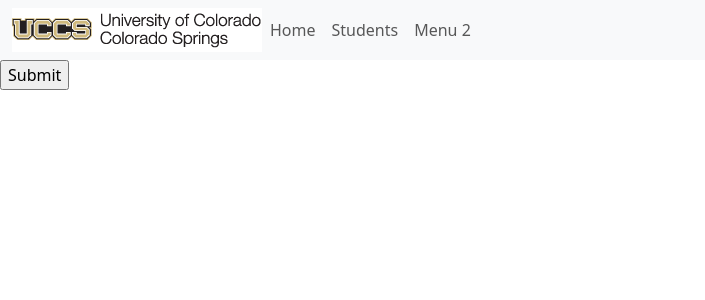
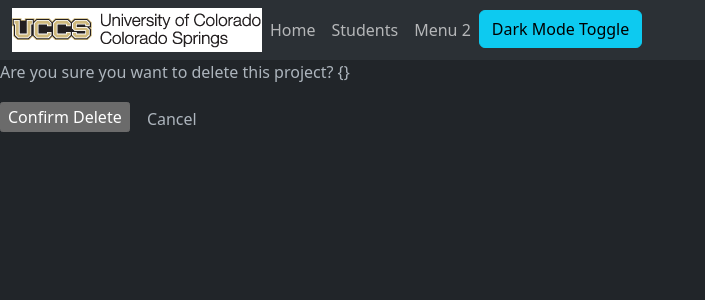
Before and after one commit to JGFuZe/CS3300-Django, a Django app: page /portfolio/1/delete_project/1/ in a window 1280 px wide. Shown: the top 300 px of the page, without its empty margins (0-705 px from the left). Run offline with Django 4.2, Linux system fonts and the light colour scheme; tables that the repository leaves empty hold one stand-in row (values such as "Sample post"); some libraries are stand-ins or nearby versions.

Commit message:
10/19/2023

```diff
--- a/django_project/settings.py
+++ b/django_project/settings.py
@@ -14,6 +14,8 @@
 """
 
 from pathlib import Path
+
+#CMS_COLOR_SCHEME = "dark"
 
 # Build paths inside the project like this: BASE_DIR / 'subdir'.
 BASE_DIR = Path(__file__).resolve().parent.parent
@@ -135,3 +137,6 @@
 # https://docs.djangoproject.com/en/4.2/ref/settings/#default-auto-field
 
 DEFAULT_AUTO_FIELD = "django.db.models.BigAutoField"
+
+
+#CMS_COLOR_SCHEME_TOGGLE = True
--- a/portfolio_app/admin.py
+++ b/portfolio_app/admin.py
@@ -2,8 +2,9 @@
 
 # Register your models here.
 
-from .models import Student, Portfolio, Project
+from .models import *
 
 admin.site.register(Student)
 admin.site.register(Portfolio)
 admin.site.register(Project)
+admin.site.register(ThemeChanger)
--- a/portfolio_app/forms.py
+++ b/portfolio_app/forms.py
@@ -6,4 +6,4 @@
 class ProjectForm(ModelForm):
     class Meta:
         model = Project
-        fields =('__all__')
+        fields =['title', 'discription']
--- a/portfolio_app/models.py
+++ b/portfolio_app/models.py
@@ -7,7 +7,7 @@
 
     title = models.CharField(max_length=200)
     contact_email = models.CharField(max_length=200)
-    is_active = models.BooleanField(default=False)
+    is_active = models.BooleanField(default=False, blank=True, null=True)
     about = models.TextField(blank=True)
 
 
@@ -68,6 +68,10 @@
     def get_absolute_url(self):
         return reverse('project-detail', args=[str(self.id)])
 
+
+class ThemeChanger(models.Model):
+    is_dark = models.BooleanField(default=False)
+
 """""
 # Model to represent the relationship between projects and portfolios.]
 # Each instance of this model will have a reference to a Portfolio and a Project,
--- a/portfolio_app/templates/portfolio_app/base_template.html
+++ b/portfolio_app/templates/portfolio_app/base_template.html
@@ -1,6 +1,6 @@
 {% load static %}
 <!DOCTYPE html>
-<html lang="en">
+<html lang="en" data-bs-theme="{% if theme_mode %}light{% else %}dark{% endif %}">
 <head>
 <title>UCCS CS Students</title>
 <meta charset="utf-8" />
@@ -8,6 +8,8 @@
 {% load bootstrap5 %}
 {% bootstrap_css %}
 {% bootstrap_javascript %}
+<link href="https://cdn.jsdelivr.net/npm/bootstrap@5.3.0/dist/css/bootstrap.min.css" rel="stylesheet">
+<link rel="stylesheet" href="https://cdn.jsdelivr.net/npm/bootstrap-icons@1.10.5/font/bootstrap-icons.css">
 </head>
 
 
@@ -28,6 +30,9 @@
                 <li class="nav-item">
                     <a class="nav-link" href="#">Menu 2</a>
                 </li>
+                <li class="nav-item">
+                    <a href="{% url 'theme' %}" class="btn btn-info" role="button">Dark Mode Toggle</a>
+                </li>
             </ul>
         </div>
     </div>
--- a/portfolio_app/templates/portfolio_app/delete_project_form.html
+++ b/portfolio_app/templates/portfolio_app/delete_project_form.html
@@ -5,6 +5,8 @@
 {% block content %}
   <form action="" method="POST">
     {% csrf_token %}
-    <input type="submit" name="Submit" />
+    <p>Are you sure you want to delete this project? {}</p>
+    <input type="submit" name="Submit", value="Confirm Delete" />
+    <button onclick="window.history.back();" class="btn btn-default" type="button">Cancel</button>
   </form>
 {% endblock %}
--- a/portfolio_app/templates/portfolio_app/index.html
+++ b/portfolio_app/templates/portfolio_app/index.html
@@ -11,9 +11,10 @@
 <ul class="list-group">
     {% for i in student_active_portfolios %}
         <li class="list-group-item">Name: {{i.name}}
-            <p><strong>Portfolio:{{ i.portfolio.title }}
-            <a class="btn btn-primary" href="{{ i.portfolio.get_absolute_url }}" role="button">View</a>
+            <p><strong>Portfolio: </strong>{{ i.portfolio.title }}
+            <a class="btn btn-primary" href="{{ i.portfolio.get_absolute_url }}" role="button">View</a> </p>
         </li>
     {% endfor %}
 </ul>
+
 {% endblock %}
--- a/portfolio_app/templates/portfolio_app/portfolio_detail.html
+++ b/portfolio_app/templates/portfolio_app/portfolio_detail.html
@@ -23,7 +23,9 @@
         <li>
           {{ project.title }}:
           <a class="btn btn-primary" href="{{ project.get_absolute_url }}" role="button">View</a>
+          <a class="btn btn-primary" href="{% url 'update_project' portfolio.id project.id %}" role="button">Update</a>
           <a class="btn btn-primary" href="{% url 'delete_project' portfolio.id project.id %}" role="button">Delete</a>
+
 
         </li>
       {% endfor %}
--- a/portfolio_app/urls.py
+++ b/portfolio_app/urls.py
@@ -19,7 +19,10 @@
     path('projects/<int:pk>', views.ProjectDetailView.as_view(), name='project-detail'),
 
     path('portfolio/<int:portfolio_id>/create_project/', views.createProject, name='create_project'),
+    path('portfolio/<int:portfolio_id>/delete_project/<int:project_id>/', views.deleteProject, name='delete_project'),
+    path('portfolio/<int:portfolio_id>/update_project/<int:project_id>/', views.updateProject, name='update_project'),
 
-    path('portfolio/<int:portfolio_id>/delete_project/<int:project_id>/', views.deleteProject, name='delete_project'),
+
+    path('theme/', views.ThemeChangerView,name='theme'),
 
 ]
--- a/portfolio_app/views.py
+++ b/portfolio_app/views.py
@@ -2,8 +2,8 @@
 from django.http import HttpResponse
 from django.views import generic
 
-from portfolio_app.forms import ProjectForm
-from .models import Student, Portfolio, Project
+from .forms import ProjectForm
+from .models import Student, Portfolio, Project, ThemeChanger
 
 
 # Create your views here.
@@ -42,15 +42,12 @@
     print("active portfolio query set", student_active_portfolios)
     return render(request, 'portfolio_app/index.html', {'student_active_portfolios': student_active_portfolios})
 
-
-def oldHome(request):
-    return HttpResponse('Home Page')
-
-
+#
+#
 def createProject(request, portfolio_id):
 
     form = ProjectForm()
-    portfolio = Portfolio.objects.get(pk=portfolio_id)
+    portfolio = Portfolio.objects.get(id=portfolio_id)
     print(portfolio)
 
     if request.method == 'POST':
@@ -72,7 +69,8 @@
     context = {'form':form}
     return render(request, 'portfolio_app/project_form.html', context)
 
-
+#
+#
 def deleteProject(request, portfolio_id, project_id):
 
     # Store project object in project variable
@@ -84,3 +82,38 @@
 
     context = {'project':project}
     return render(request, 'portfolio_app/delete_project_form.html', context)
+
+
+#
+#
+def updateProject(request, portfolio_id, project_id):
+    form = ProjectForm()
+    # Store project object in project variable
+    project = Project.objects.get(id=project_id)
+
+    # Update form with current information
+    form = ProjectForm(instance=project)
+    if form.is_valid():
+        # Save the form
+        project = form.save()
+
+        # Redirect back to portfolio details page
+        return redirect('portfolio_app/portfolio-detail', portfolio_id)
+
+    context = {'form':form}
+    return render(request, 'portfolio_app/project_form.html', context)
+
+
+
+#
+#
+def ThemeChangerView(request):
+    theme_mode = ThemeChanger.objects.latest('id')
+    if theme_mode.is_dark == False:
+        theme_mode.is_dark = True
+        theme_mode.save()
+    else:
+        theme_mode.is_dark = False
+        theme_mode.save()
+    context = {'theme_mode':theme_mode.is_dark}
+    return render(request,'portfolio_app/index.html',context)
```
Also changed, not shown: portfolio_app/migrations/0013_themechanger.py (added).
